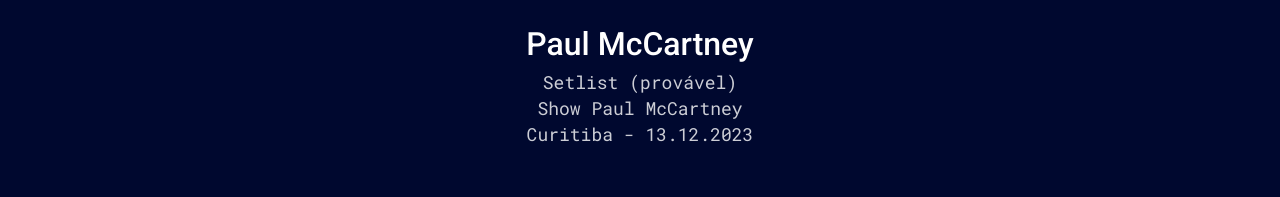
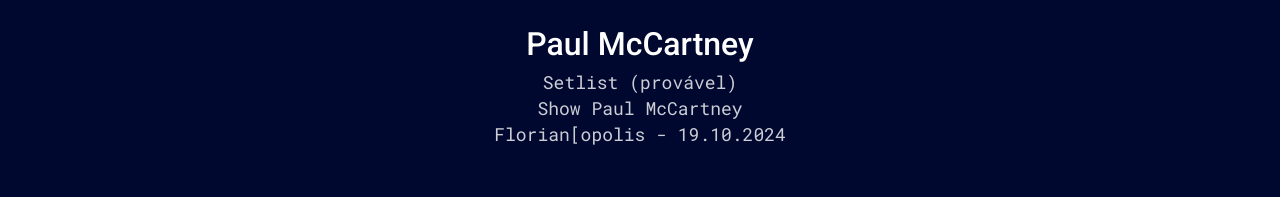
Before and after one commit to JoubertColin/Paul-McCartney-Playlist, a plain HTML site: page index.html in a window 1280 px wide. Shown: the part 178-375 px from the top of the page. Drawn offline with nearby package versions, Linux system fonts and the light colour scheme.

Commit message:
Update index.html

```diff
--- a/index.html
+++ b/index.html
@@ -27,7 +27,7 @@
     <a href="https://www.youtube.com/watch?v=0bCbm-22IDE" target="_blank">
     <img class="avatar" src="img/paul-mccartney.jpg" alt="Imagem Paul McCartney" /></a>
     <h1>Paul McCartney</h1>
-    <p class="username">Setlist (provável) <br> Show Paul McCartney <br>  Curitiba - 13.12.2023</p>
+    <p class="username">Setlist (provável) <br> Show Paul McCartney <br>  Florian[opolis - 19.10.2024</p>
 
   </div>
 
```
